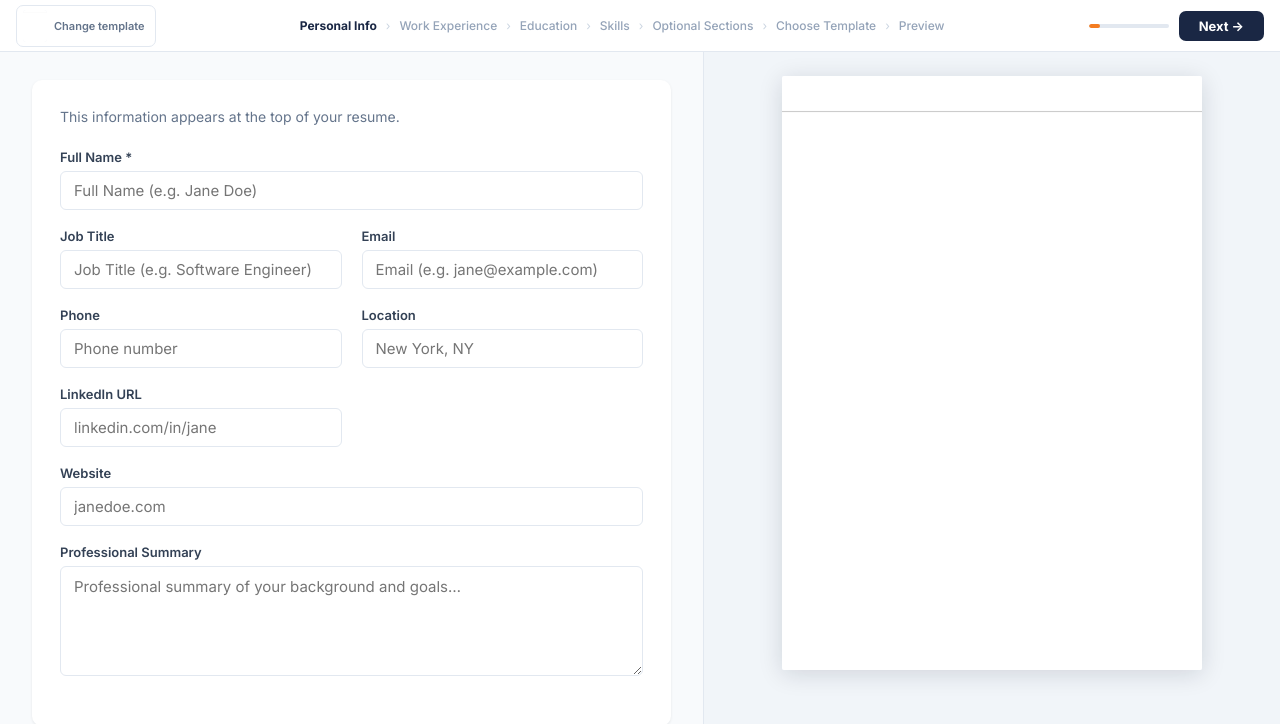
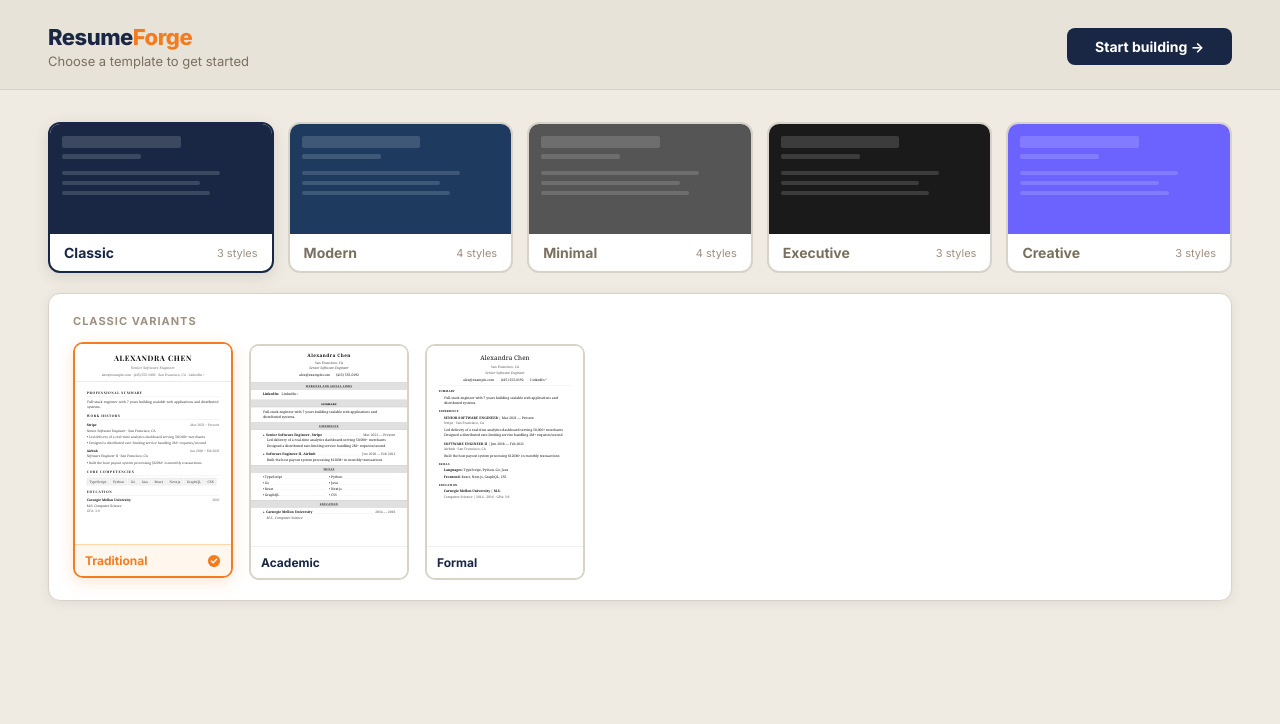
Before and after one commit to promitdan/resume-builder, a React (Vite) app in the folder frontend/: page /build in a window 1280 px wide. Shown: the top 724 px of the page. Built offline with nearby package versions, Linux system fonts and the light colour scheme.

Commit message:
feat: wire BuildPage to two-phase wizard flow (gallery → editor)

```diff
--- a/frontend/src/pages/BuildPage.jsx
+++ b/frontend/src/pages/BuildPage.jsx
@@ -6,25 +6,28 @@ import ExperienceStep       from '../components/wizard/ExperienceStep'
 import EducationStep        from '../components/wizard/EducationStep'
 import SkillsStep           from '../components/wizard/SkillsStep'
 import OptionalSectionsStep from '../components/wizard/OptionalSectionsStep'
-import TemplatePickerStep   from '../components/wizard/TemplatePickerStep'
-import PreviewStep          from '../components/wizard/PreviewStep'
+import TemplateGallery      from '../components/wizard/TemplateGallery'
 import { useResumeStore }   from '../store/useResumeStore'
 
 const STEPS = [
-  { title: 'Personal Info',      component: PersonalInfoStep     },
-  { title: 'Work Experience',    component: ExperienceStep       },
-  { title: 'Education',          component: EducationStep        },
-  { title: 'Skills',             component: SkillsStep           },
-  { title: 'Optional Sections',  component: OptionalSectionsStep },
-  { title: 'Choose Template',    component: TemplatePickerStep   },
-  { title: 'Preview',            component: PreviewStep          },
+  { title: 'Personal',   component: PersonalInfoStep     },
+  { title: 'Experience', component: ExperienceStep       },
+  { title: 'Education',  component: EducationStep        },
+  { title: 'Skills',     component: SkillsStep           },
+  { title: 'Optional',   component: OptionalSectionsStep },
 ]
 
 export default function BuildPage() {
+  const [phase, setPhase]             = useState('gallery')
   const [currentStep, setCurrentStep] = useState(0)
-  const navigate    = useNavigate()
-  const personalName = useResumeStore(s => s.content.personal.name)
-  const hasContent  = !!personalName
+  const navigate                      = useNavigate()
+  const setTemplateId                 = useResumeStore(s => s.setTemplateId)
+
+  function handleGalleryStart(templateId) {
+    setTemplateId(templateId)
+    setCurrentStep(0)
+    setPhase('editor')
+  }
 
   function handleNext() {
     if (currentStep === STEPS.length - 1) navigate('/preview')
@@ -32,7 +35,11 @@ export default function BuildPage() {
   }
 
   function handleStepClick(index) {
-    if (hasContent || index < currentStep) setCurrentStep(index)
+    if (index < currentStep) setCurrentStep(index)
+  }
+
+  if (phase === 'gallery') {
+    return <TemplateGallery onStart={handleGalleryStart} />
   }
 
   return (
@@ -41,7 +48,7 @@ export default function BuildPage() {
       currentStep={currentStep}
       onNext={handleNext}
       onStepClick={handleStepClick}
-      hasContent={hasContent}
+      onChangeTemplate={() => setPhase('gallery')}
     />
   )
 }
```
